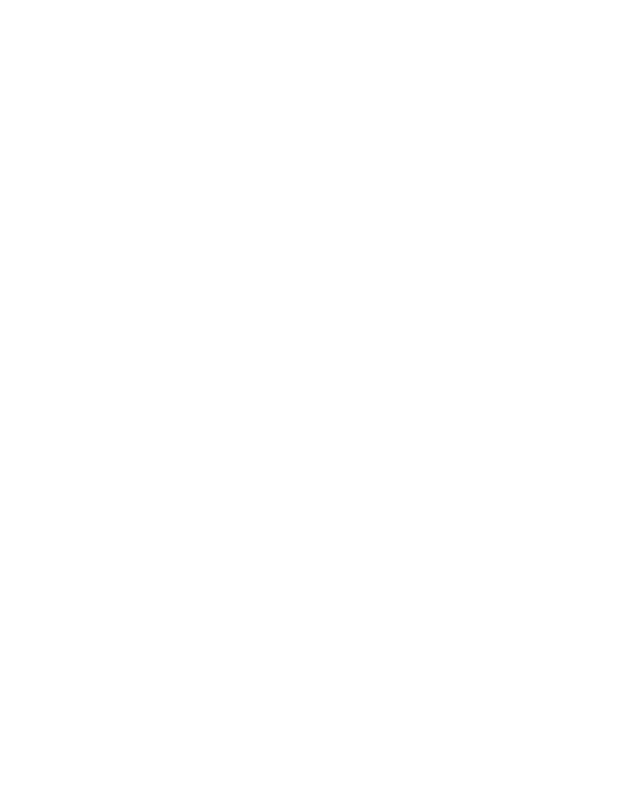
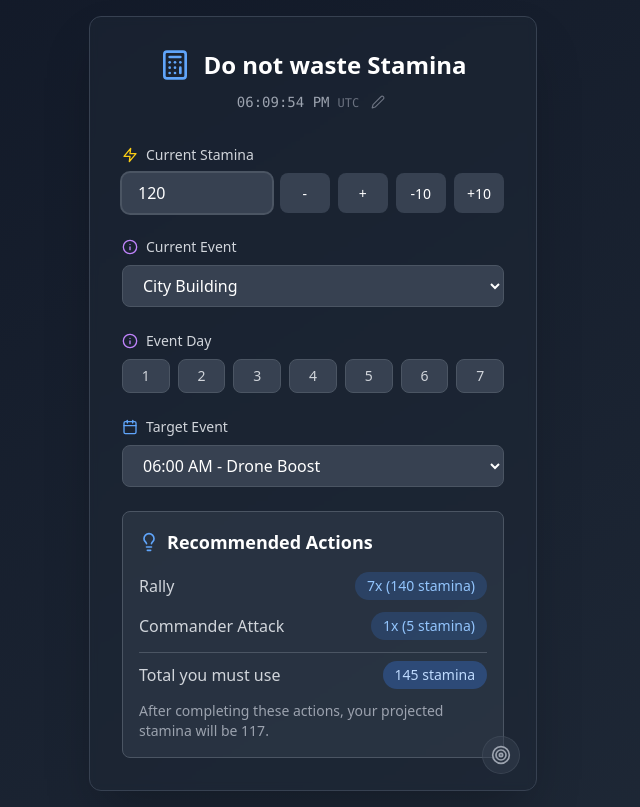
Before and after one commit to onilton/last-war, a plain HTML site: page index.html in a window 1280 px wide. Shown: the whole page, without its empty margins (327-967 px from the left). Drawn offline with Linux system fonts and the light colour scheme; the site is published under a folder, as on GitHub Pages, so addresses that start at the root find nothing.

Commit message:
Update index.html paths

```diff
--- a/index.html
+++ b/index.html
@@ -5,8 +5,8 @@
     <link rel="icon" type="image/svg+xml" href="/vite.svg" />
     <meta name="viewport" content="width=device-width, initial-scale=1.0" />
     <title>Do not waste Stamina</title>
-    <script type="module" crossorigin src="/assets/index-Drye43md.js"></script>
-    <link rel="stylesheet" crossorigin href="/assets/index-DeV14THt.css">
+    <script type="module" crossorigin src="./assets/index-Drye43md.js"></script>
+    <link rel="stylesheet" crossorigin href="./assets/index-DeV14THt.css">
   </head>
   <body>
     <div id="root"></div>
```
